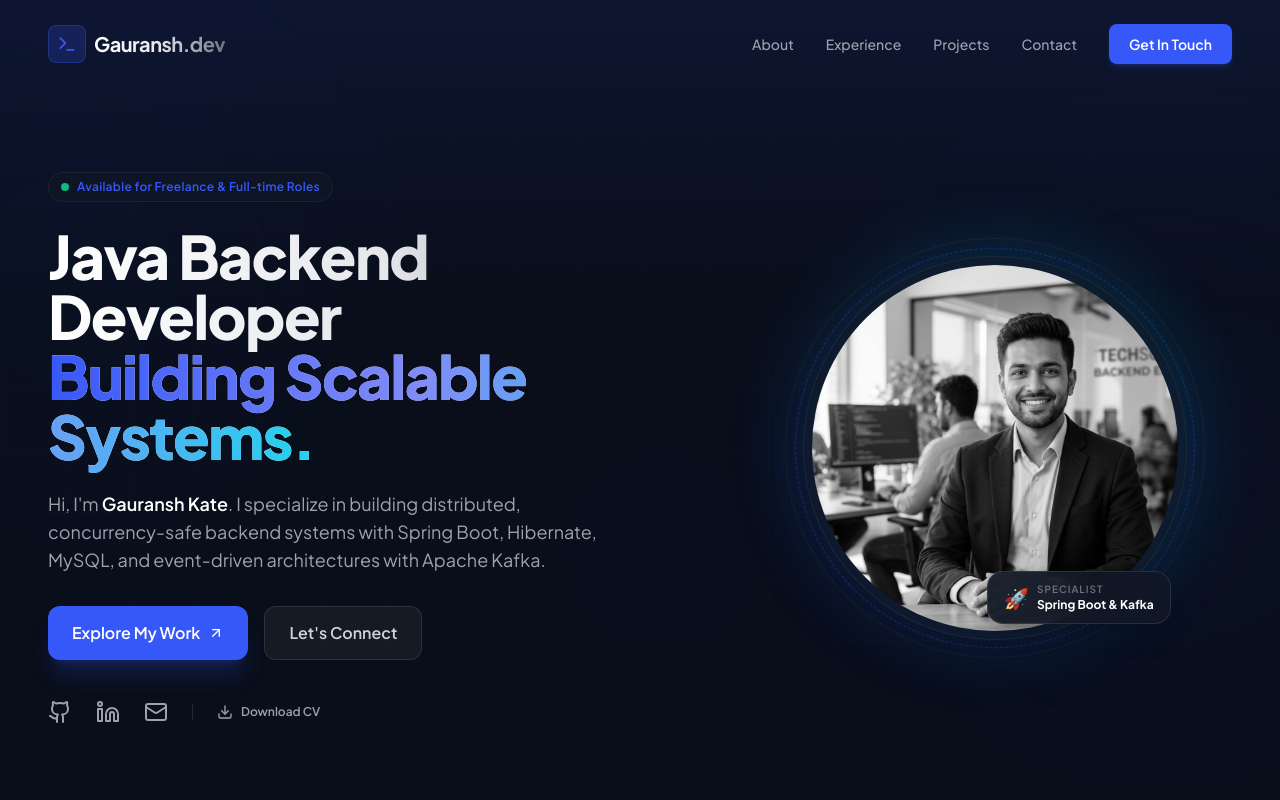
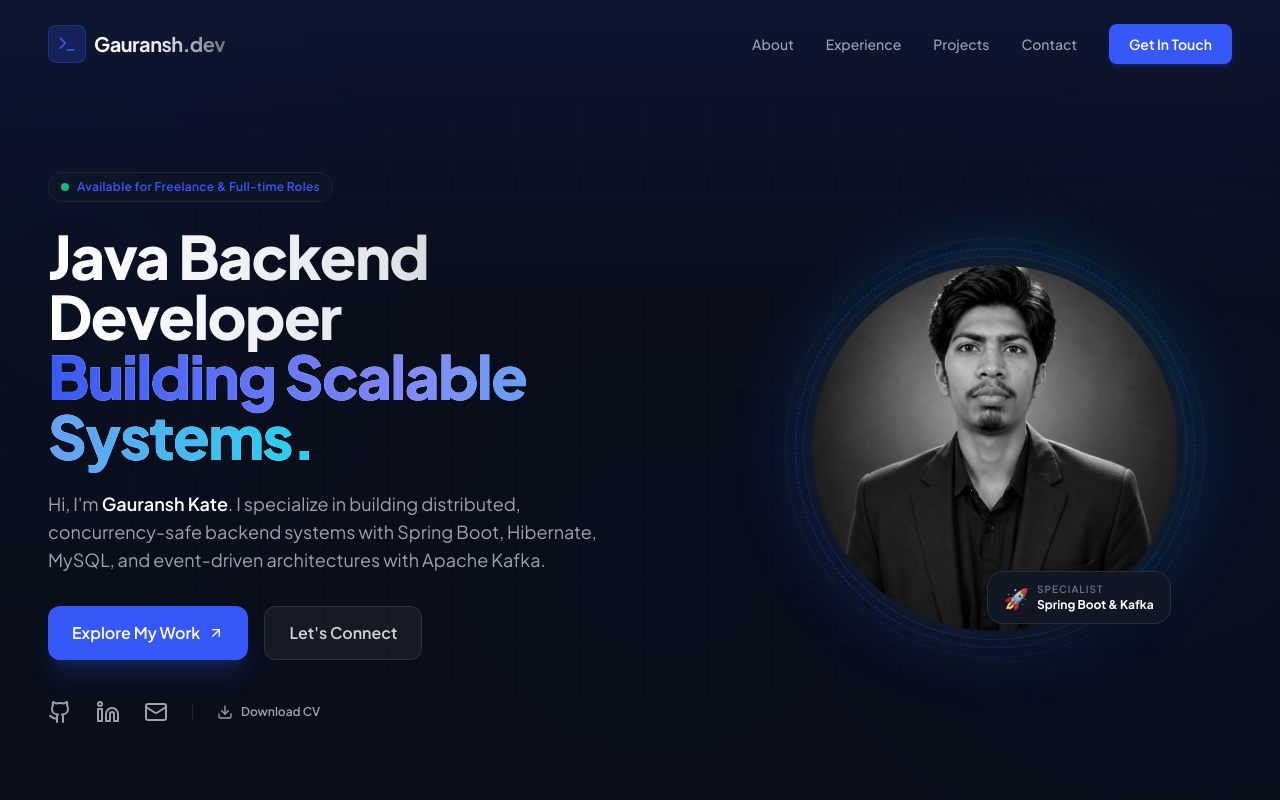
Before and after one commit to kategauransh/portfolio-v2, a React (Vite) app: page / in a window 1280 px wide. Shown: the top 800 px of the page. Built offline with nearby package versions, Linux system fonts and the light colour scheme.

Commit message:
Replace generated male avatar with user's actual photo

```diff
--- a/src/components/Hero.jsx
+++ b/src/components/Hero.jsx
@@ -94,7 +94,7 @@ export default function Hero() {
             {/* Main Avatar Container */}
             <div className="absolute inset-0 rounded-full overflow-hidden border-2 border-white/10 shadow-2xl glass-card flex items-center justify-center p-2 bg-dark-card/45">
               <img
-                src="/src/assets/avatar.png"
+                src="/src/assets/avatar.jpg"
                 alt="Gauransh Kate Avatar"
                 className="w-full h-full object-cover rounded-full filter grayscale hover:grayscale-0 transition-all duration-700 ease-in-out"
                 onError={(e) => {
```
Also changed, not shown: src/assets/avatar.jpg (added), src/assets/avatar.png (deleted).
